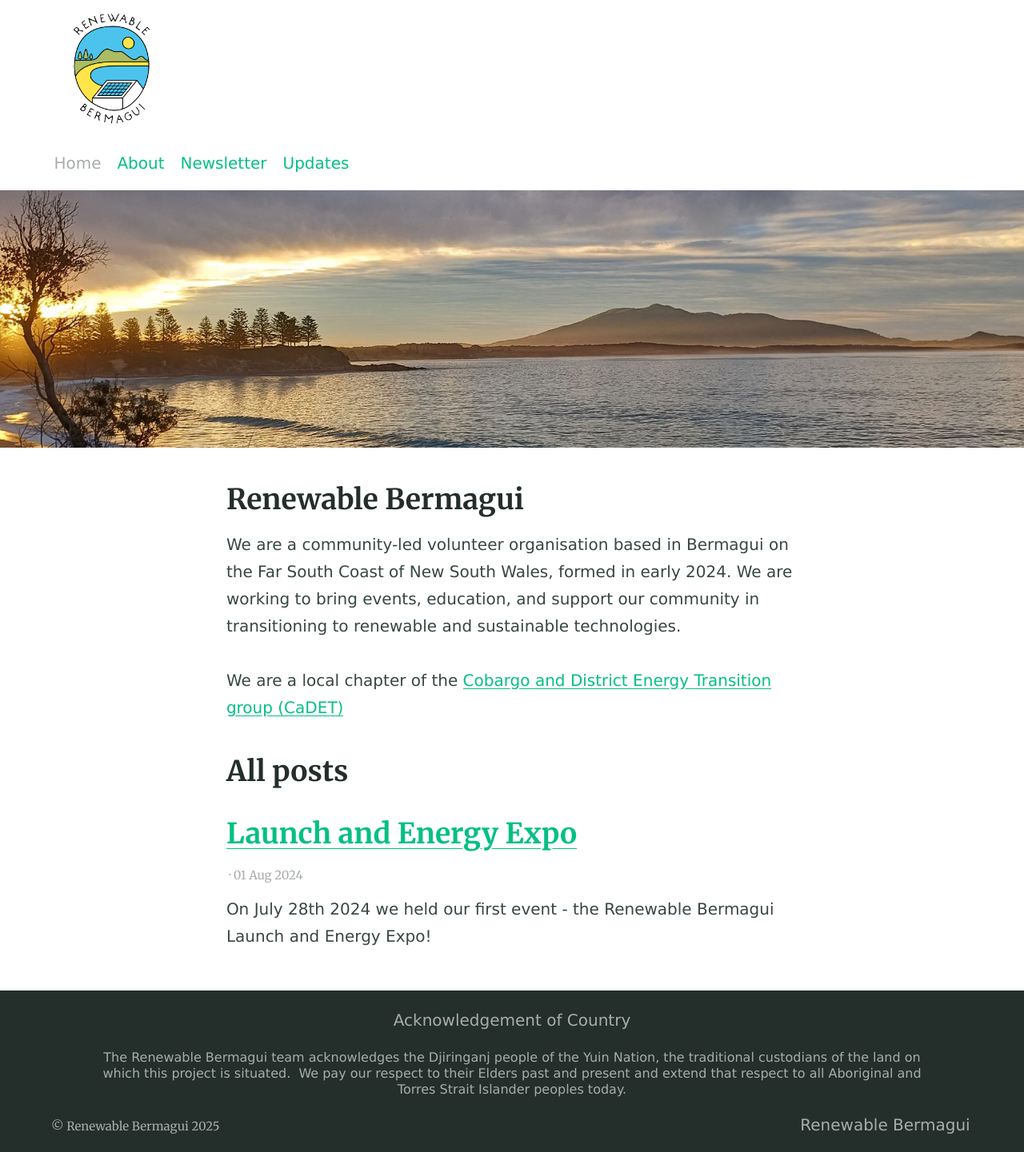
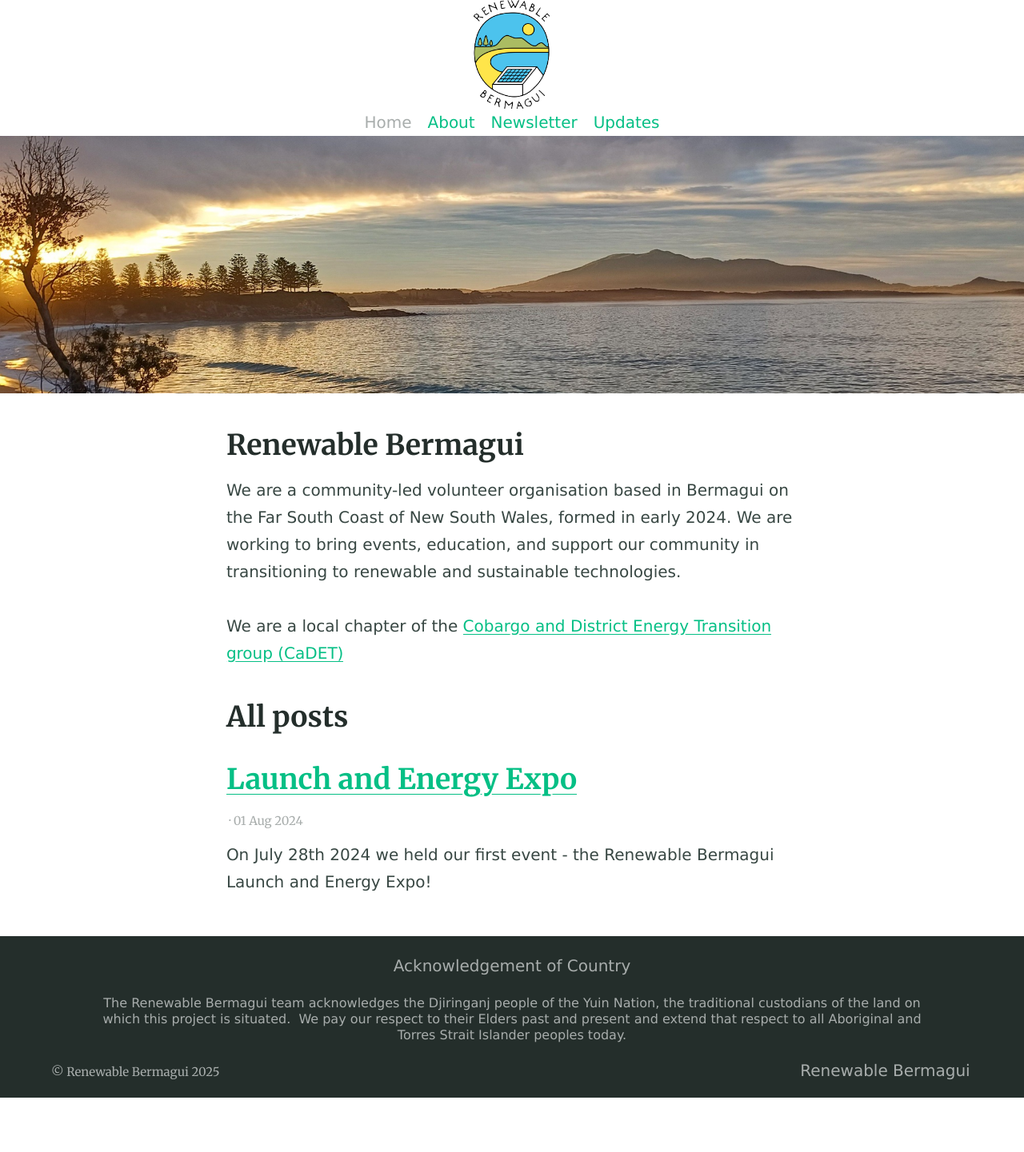
Before and after one commit to renewablebermagui/renewablebermagui.github.io, a Jekyll site: the page built from index.md, in a window 1280 px wide. Shown: the whole page at 80% size. Built offline with Jekyll 4.4.1, drawn with Linux system fonts in a browser that asks for light colours; our own code applies the rules of GitHub Pages for plain Markdown files; after the commit the page ends 1373 px from its top, so only the background shows below that.

Commit message:
trying to center logo and nav

```diff
--- a/_includes/site-header.html
+++ b/_includes/site-header.html
@@ -1,11 +1,11 @@
 <header class="header">
-  <div class="container">
+  <div class="logo-container">
     {% if site.logo %}{% include site-logo.html %}{% endif %}
 
     <!-- {% include nav-header.html %} -->
   </div>
 
-  <div class="container">
+  <div class="nav-container">
     {% include nav-header.html %}
   </div>
 
--- a/_sass/_theme.scss
+++ b/_sass/_theme.scss
@@ -53,6 +53,22 @@
       @include align-items(center);
     }
   }
+  .logo-container {
+    display: flex;
+    flex-direction: column-reverse;
+    align-items: center;
+    justify-content: center;
+    overflow: hidden;
+  }
+
+  .nav-container {
+    display: flex;
+    flex-direction: column-reverse;
+    align-items: center;
+    justify-content: center;
+    overflow: hidden;
+  }
+
 
 }
 
```
